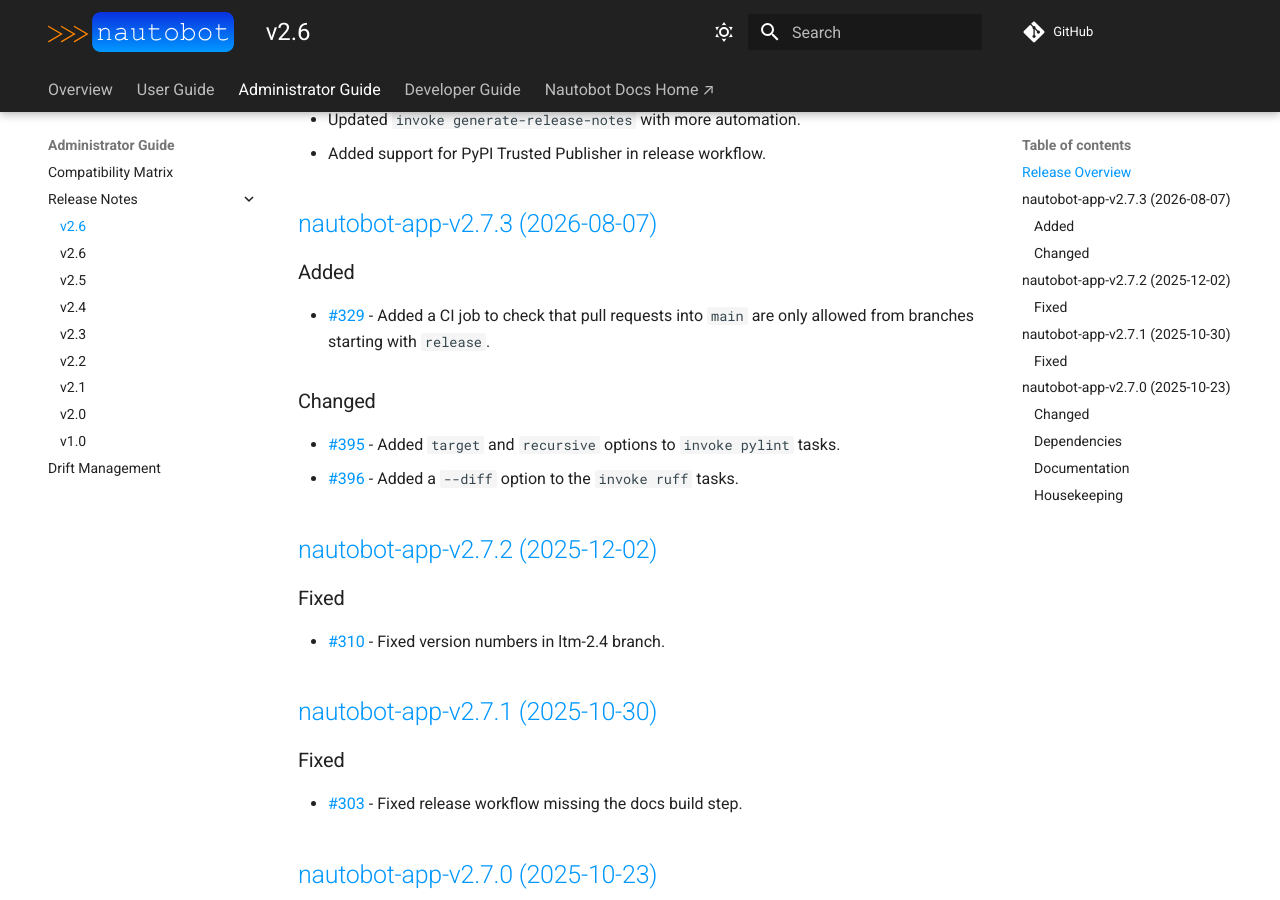
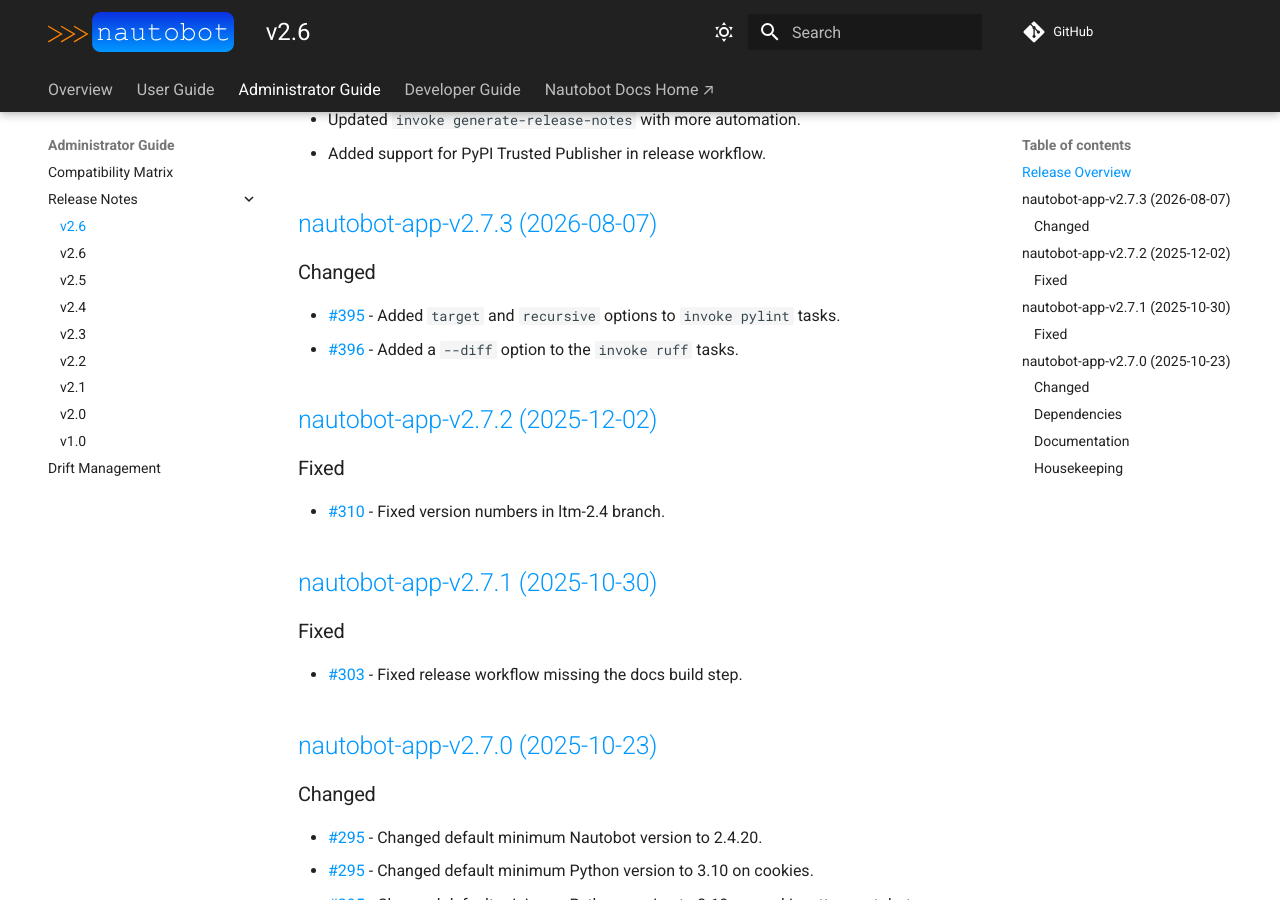
Before and after one commit to nautobot/cookiecutter-nautobot-app, an MkDocs documentation site: the page built from docs/admin/release_notes/version_2.7.md, in a window 1280 px wide and 900 px high, scrolled down 346 px. Built offline with MkDocs 1.6.1 and Material for MkDocs 9.7.7, drawn with Linux system fonts in a browser that asks for light colours; comment, search, counter and statistics services are not loaded.

Commit message:
Remove release note

```diff
--- a/docs/admin/release_notes/version_2.7.md
+++ b/docs/admin/release_notes/version_2.7.md
@@ -12,10 +12,6 @@
 <!-- towncrier release notes start -->
 
 ## [nautobot-app-v2.7.3 (2026-08-07)](https://github.com/nautobot/cookiecutter-nautobot-app/releases/tag/nautobot-app-v2.7.3)
-
-### Added
-
-- [#329](https://github.com/nautobot/cookiecutter-nautobot-app/issues/329) - Added a CI job to check that pull requests into `main` are only allowed from branches starting with `release`.
 
 ### Changed
 
```
